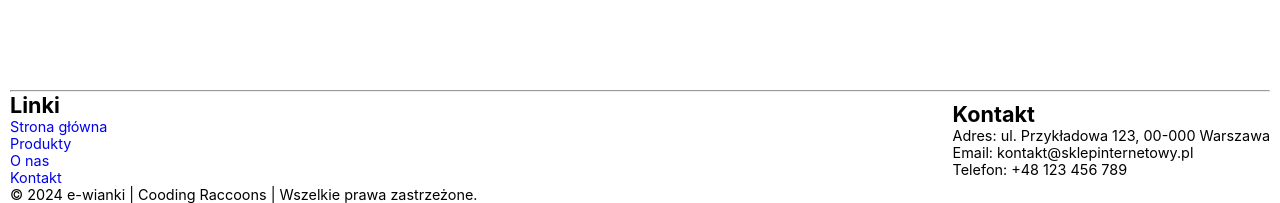
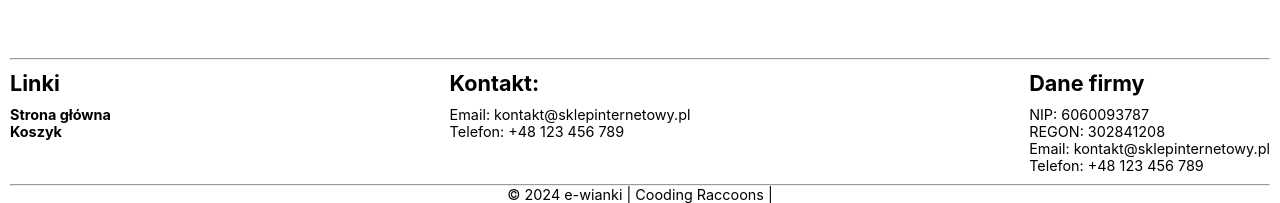
Before and after one commit to MichalMotyka/SUMA-SKLEP, a React (Create React App) app in the folder suma-fe/: page /produkt in a window 1280 px wide. Shown: the part 597-800 px from the top of the page. Built offline with nearby package versions, Linux system fonts and the light colour scheme; no server answers.

Commit message:
Fix in product component, footer structure

```diff
--- a/suma-fe/src/components/common/footer/Footer.js
+++ b/suma-fe/src/components/common/footer/Footer.js
@@ -8,33 +8,32 @@ function Footer () {
       <hr></hr>
       <div className='footer-content'>
         <div className='footer-section'>
-          <h2>Linki</h2>
+          <h2 className='footer-title'>Linki</h2>
           <ul>
             <li>
-              <Link href='/'>Strona główna</Link>
+              <Link to='/'>Strona główna</Link>
             </li>
             <li>
-              <a href='/produkty'>Produkty</a>
-            </li>
-            <li>
-              <a href='/o-nas'>O nas</a>
-            </li>
-            <li>
-              <a href='/kontakt'>Kontakt</a>
+              <Link to='/koszyk'>Koszyk</Link>
             </li>
           </ul>
         </div>
         <div className='footer-section'>
-          <h2>Kontakt</h2>
-          <p>Adres: ul. Przykładowa 123, 00-000 Warszawa</p>
+          <h2 className='footer-title'>Kontakt:</h2>
+          <p>Email: kontakt@sklepinternetowy.pl</p>
+          <p>Telefon: +48 123 456 789</p>
+        </div>
+        <div className='footer-section'>
+          <h2 className='footer-title'>Dane firmy</h2>
+          <p>NIP: 6060093787</p>
+          <p>REGON: 302841208</p>
           <p>Email: kontakt@sklepinternetowy.pl</p>
           <p>Telefon: +48 123 456 789</p>
         </div>
       </div>
+      <hr></hr>
       <div className='footer-bottom'>
-        <p>
-          &copy; 2024 e-wianki | Cooding Raccoons | Wszelkie prawa zastrzeżone.
-        </p>
+        <p>&copy; 2024 e-wianki | Cooding Raccoons |</p>
       </div>
     </footer>
   )
--- a/suma-fe/src/components/common/footer/footer.scss
+++ b/suma-fe/src/components/common/footer/footer.scss
@@ -1,7 +1,32 @@
 .footer-content {
     display: flex;
-    flex-direction: row;
+    align-items: flex-start;
+    justify-content: space-between;
+    margin: 10px 0px;
+    .footer-section{
+        ul {
+            list-style: none;
+            li {
+                a{
+                    color: black;
+                    font-weight: bold;
+                    transition: color .3s;
+                &:hover{
+                    color: rgb(46, 158, 46) ;
+
+                }
+                }
+            }
+        }
+
+        h2{
+            margin-bottom: 10px;
+        }
+    }
+}
+
+.footer-bottom{
+    display: flex;
     align-items: center;
-    justify-content: space-between
-
+    justify-content: center;
 }
--- a/suma-fe/src/components/common/search/searchresults/SearchResults.js
+++ b/suma-fe/src/components/common/search/searchresults/SearchResults.js
@@ -44,11 +44,10 @@ function SearchResults () {
                 </Link>
                 <div className='product-desc'>
                   <span className='product-name'>{product.name}</span>
-                  <span className='product-price'>{product.price} zł</span>
                 </div>
-                <hr className='product-line'></hr>
+                <hr className='hr-line'></hr>
                 <div className='product-buy'>
-                  <p>Dostępność: {product.available}</p>
+                  <span className='product-price'>{product.price}zł</span>
                   <button className='product-btn'>Dodaj do koszyka</button>
                 </div>
               </li>
--- a/suma-fe/src/components/data/products/ProductsData.js
+++ b/suma-fe/src/components/data/products/ProductsData.js
@@ -79,6 +79,7 @@ function ProductsData () {
       )}
 
       <div className='products-list'>
+
         <ul className='product-ul'>
           {productsList.map(product => (
             <li key={product.uuid} className='product-box'>
@@ -93,13 +94,13 @@ function ProductsData () {
                   alt={product.name}
                 />
               </Link>
+
               <div className='product-desc'>
                 <span className='product-name'>{product.name}</span>
-                <span className='product-price'>{product.price} zł</span>
               </div>
               <hr className='hr-line'></hr>
               <div className='product-buy'>
-                <p>Dostępność: {product.available}</p>
+                <span className='product-price'>{product.price}zł</span>
                 <button className='product-btn'>Dodaj do koszyka</button>
               </div>
             </li>
--- a/suma-fe/src/components/data/products/card/Card.js
+++ b/suma-fe/src/components/data/products/card/Card.js
@@ -64,20 +64,29 @@ function Card () {
 
   return Object.keys(productDetails).length > 0 ? (
     <section>
+      <Link
+        className='go-back-btn'
+        to='/kategoria'
+        onClick={() => handleGoBack(productDetails.category.uuid)}
+      >
+        <TbArrowBackUp />
+        <span className='go-back-span'>Wstecz</span>
+      </Link>
       <div className='prod-box'>
         <div className='prod-info'>
           <div className='prod-top'>
-            <Link
-              className='go-back-btn'
-              to='/kategoria'
-              onClick={() => handleGoBack(productDetails.category.uuid)}
-            >
-              <TbArrowBackUp />
-            </Link>
             <h2 className='prod-name'>{productDetails.name}</h2>
           </div>
           <hr className='hr-line' />
           <p>{productDetails.description}</p>
+          <ul className='product-properties'>
+            {productDetails.properties.map(properties => (
+              <li className='product-properties-item'>
+                <span className='product-prop-span'> {properties.name}</span> -{' '}
+                <span> {properties.value}</span>
+              </li>
+            ))}
+          </ul>
           <hr className='hr-line' />
           <div className='prod-cta'>
             <div>
--- a/suma-fe/src/components/data/products/card/card.scss
+++ b/suma-fe/src/components/data/products/card/card.scss
@@ -1,11 +1,25 @@
+.go-back-btn {
+    display: flex;
+    align-items: center;
+    justify-content: flex-start;
+    margin-right: 10px;
+    font-size: 2rem;
+    color: black;
+    padding-top:5px ;
+    transition: color .3s;
+    &:hover {
+        color: rgb(19, 78, 19);
+    }
+    .go-back-span{
+        font-size: 1rem;
+    }
+}
+
 .prod-box {
     display: flex;
     align-items: center;
     justify-content: space-between;
-    padding: 35px 0;
-
-
-
+    padding: 10px 0 25px 0;
 
     .prod-info {
         display: flex;
@@ -15,25 +29,23 @@
         width: 40%;
         text-align: left;
 
+        .product-properties{
+           padding-left: 20px;
+           margin: -10px 0;
+
+          .product-prop-span{
+          font-weight: bold;
+          }
+            }
+
         .prod-top {
             display: flex;
             align-items: center;
 
-            .go-back-btn {
-                margin-right: 10px;
-                font-size: 2rem;
-                color: black;
-                padding-top:5px ;
-                transition: color .3s;
-                &:hover {
-                    color: rgb(19, 78, 19);
-                }
-            }
-
         }
 
         .prod-name {
-            font-size: 2.2rem;
+            font-size: 2rem;
         }
 
         .prod-price {
--- a/suma-fe/src/components/data/products/productsdata.scss
+++ b/suma-fe/src/components/data/products/productsdata.scss
@@ -40,7 +40,7 @@
     .product-ul {
         display: flex;
         align-items: center;
-        justify-content: space-evenly;
+        justify-content: space-between;
 
         flex-wrap: wrap;
         list-style: none;
@@ -48,7 +48,7 @@
 
         .product-box {
             width: 300px;
-            margin: 10px;
+            margin: 10px 5px ;
             border-radius: 8px;
             background-color: #fff;
             box-shadow: 1px 1px 3px rgba(0, 0, 0, 0.226);
@@ -73,12 +73,10 @@
 
             .product-desc {
                 display: flex;
-                flex-direction: row;
-                align-items: center;
+                align-items: flex-start;
                 justify-content: space-between;
 
-                .product-name,
-                .product-price {
+                .product-name {
                     padding: 0 10px;
                     font-size: 1rem;
                     font-weight: bold;
@@ -86,6 +84,7 @@
                     display: block;
                     margin-bottom: 8px;
                 }
+
             }
 
             .product-btn {
@@ -113,6 +112,14 @@
                 align-items: center;
                 justify-content: space-between;
                 padding: 10px;
+                .product-price {
+                    font-size: 1rem;
+                    font-weight: bold;
+                    color: black;
+                    display: block;
+                    margin-bottom: 8px;
+                }
+
             }
 
 
--- a/suma-fe/src/components/pages/latestproducts/LatestProducts.js
+++ b/suma-fe/src/components/pages/latestproducts/LatestProducts.js
@@ -24,14 +24,15 @@ function LatestProducts () {
   return (
     <section>
       <h2 className='section-title'>Najnowsze produkty</h2>
+
       <div className='products-list'>
         <ul className='product-ul'>
           {latestProducts.map(product => (
             <li key={product.uuid} className='product-box'>
               <Link
                 className='product-info'
+                to='/produkt'
                 onClick={() => handleProductDetails(product.uuid)}
-                to='/produkt'
               >
                 <img
                   className='product-img'
@@ -41,11 +42,10 @@ function LatestProducts () {
               </Link>
               <div className='product-desc'>
                 <span className='product-name'>{product.name}</span>
-                <span className='product-price'>{product.price} zł</span>
               </div>
-              <hr className='product-line'></hr>
+              <hr className='hr-line'></hr>
               <div className='product-buy'>
-                <p>Dostępność: {product.available}</p>
+                <span className='product-price'>{product.price}zł</span>
                 <button className='product-btn'>Dodaj do koszyka</button>
               </div>
             </li>
```
